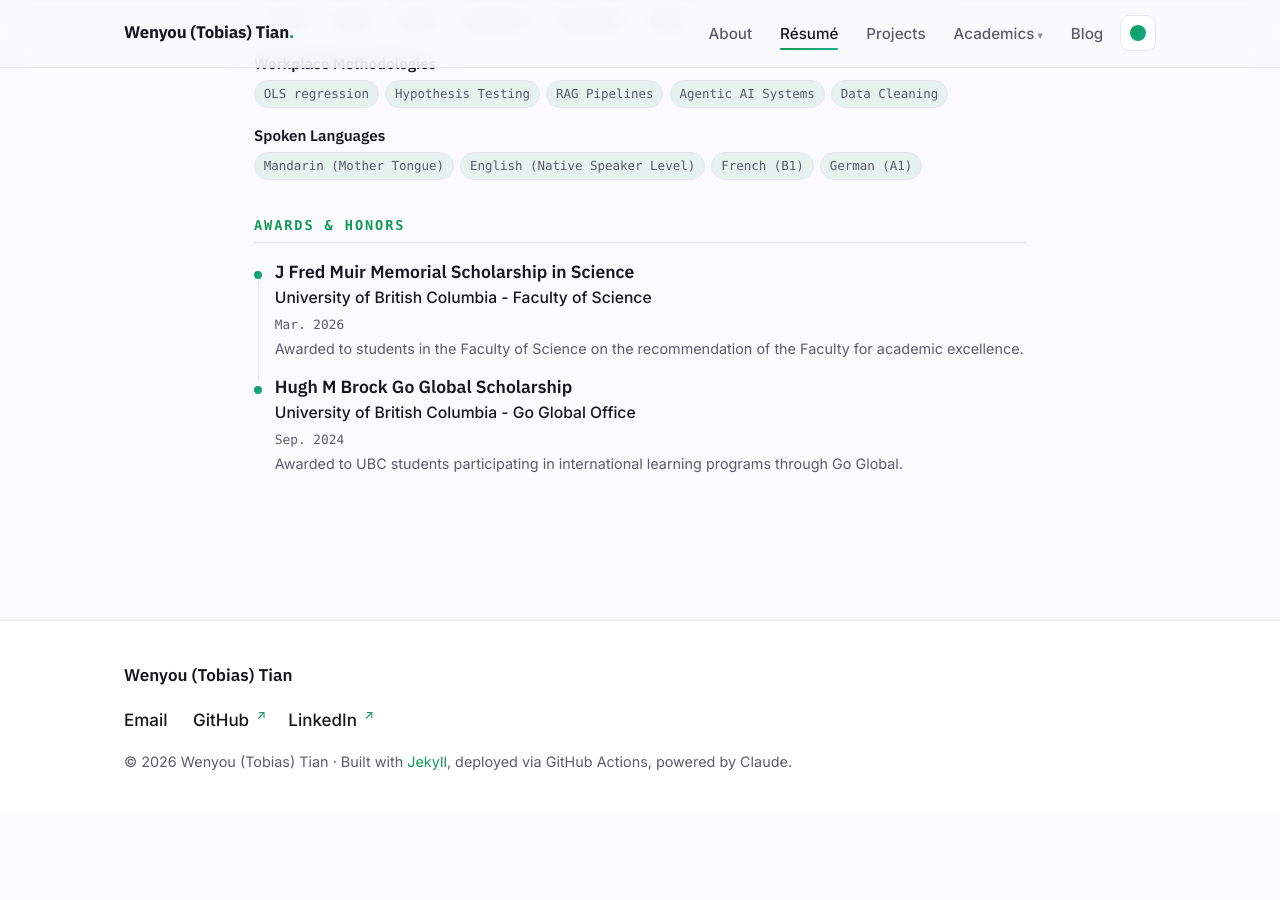
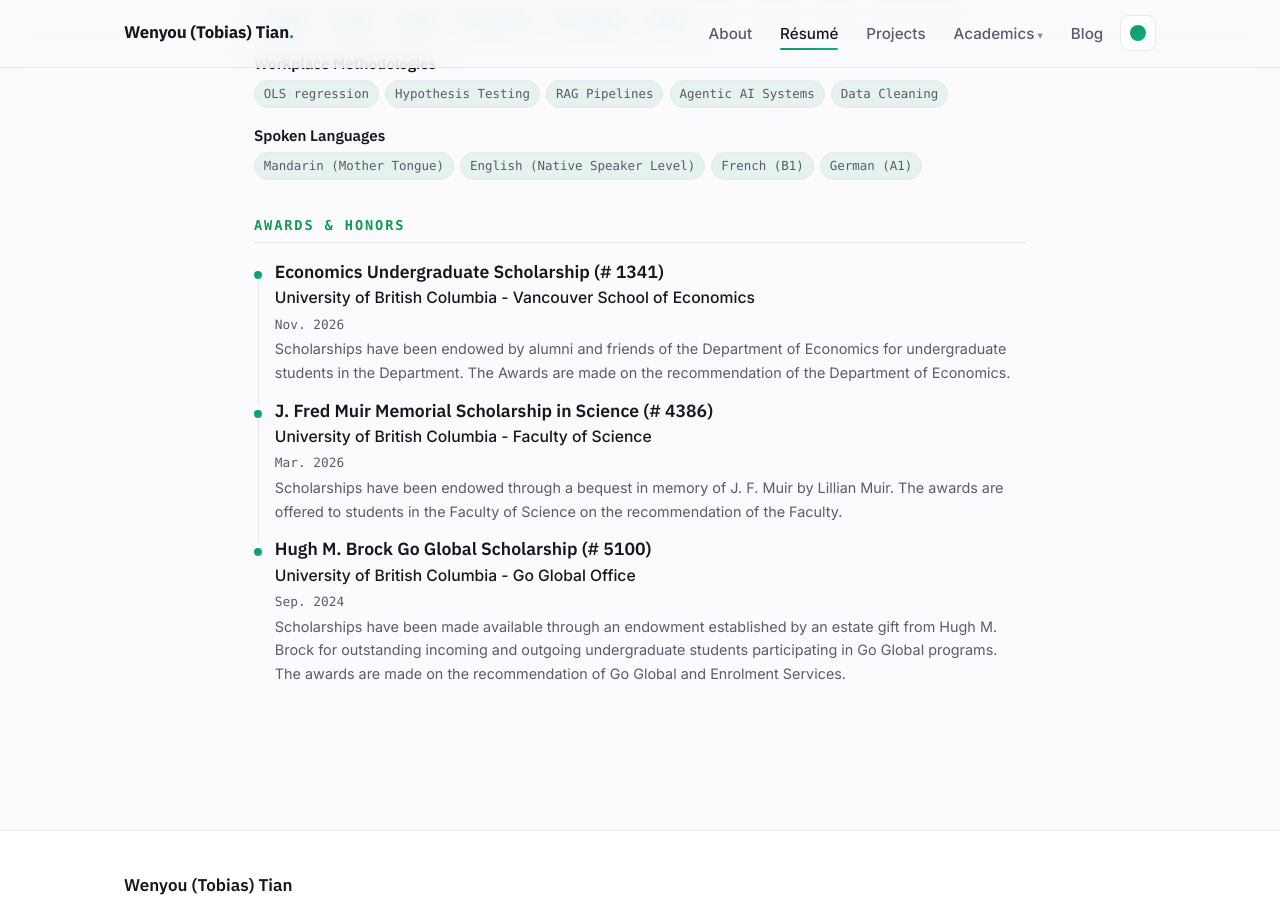
Before and after one commit to vansdardy/vansdardy.github.io, a Jekyll site: the page built from resume.md, in a window 1280 px wide and 900 px high, scrolled down 2999 px. Built offline with Jekyll 4.4.1, drawn with Linux system fonts in a browser that asks for light colours; before the commit the page ends 3812 px from its top, so only the background shows below that.

Commit message:
[update] Update resume.

```diff
--- a/_data/resume.yml
+++ b/_data/resume.yml
@@ -9,7 +9,7 @@ basics:
   label: "Honours Bachelor of Science in Computer Science, Bachelor of Arts in Economics"          # the line under your name
   email: "wtian02@student.ubc.ca"
   location: "Markham, Ontario, Canada"
-  pdf: "/assets/files/complete-resume-2026nov-v1.pdf"   # your LaTeX PDF; the button appears once this file exists
+  pdf: "/assets/files/complete-resume-2026nov-v2.pdf"   # your LaTeX PDF; the button appears once this file exists
   summary: >
     Eager to grasp opportunities and seek positions closely related to information technology, mathematics, natural sciences, data science, and finance.
     Open to research opportunities about quantum computing, theoretical computer science, econometrics, game theory, and central banking/macroeconomics.
@@ -105,11 +105,15 @@ skills:
     items: ["Mandarin (Mother Tongue)", "English (Native Speaker Level)", "French (B1)", "German (A1)"]
 
 awards:
-  - title: "J Fred Muir Memorial Scholarship in Science"
+  - title: "Economics Undergraduate Scholarship (# 1341)"
+    awarder: "University of British Columbia - Vancouver School of Economics"
+    date: "Nov. 2026"
+    summary: "Scholarships have been endowed by alumni and friends of the Department of Economics for undergraduate students in the Department.  The Awards are made on the recommendation of the Department of Economics."
+  - title: "J. Fred Muir Memorial Scholarship in Science (# 4386)"
     awarder: "University of British Columbia - Faculty of Science"
     date: "Mar. 2026"
-    summary: "Awarded to students in the Faculty of Science on the recommendation of the Faculty for academic excellence."
-  - title: "Hugh M Brock Go Global Scholarship"
+    summary: "Scholarships have been endowed through a bequest in memory of J. F. Muir by Lillian Muir. The awards are offered to students in the Faculty of Science on the recommendation of the Faculty."
+  - title: "Hugh M. Brock Go Global Scholarship (# 5100)"
     awarder: "University of British Columbia - Go Global Office"
     date: "Sep. 2024"
-    summary: "Awarded to UBC students participating in international learning programs through Go Global."
+    summary: "Scholarships have been made available through an endowment established by an estate gift from Hugh M. Brock for outstanding incoming and outgoing undergraduate students participating in Go Global programs. The awards are made on the recommendation of Go Global and Enrolment Services."
```
Also changed, not shown: 2 other files.
